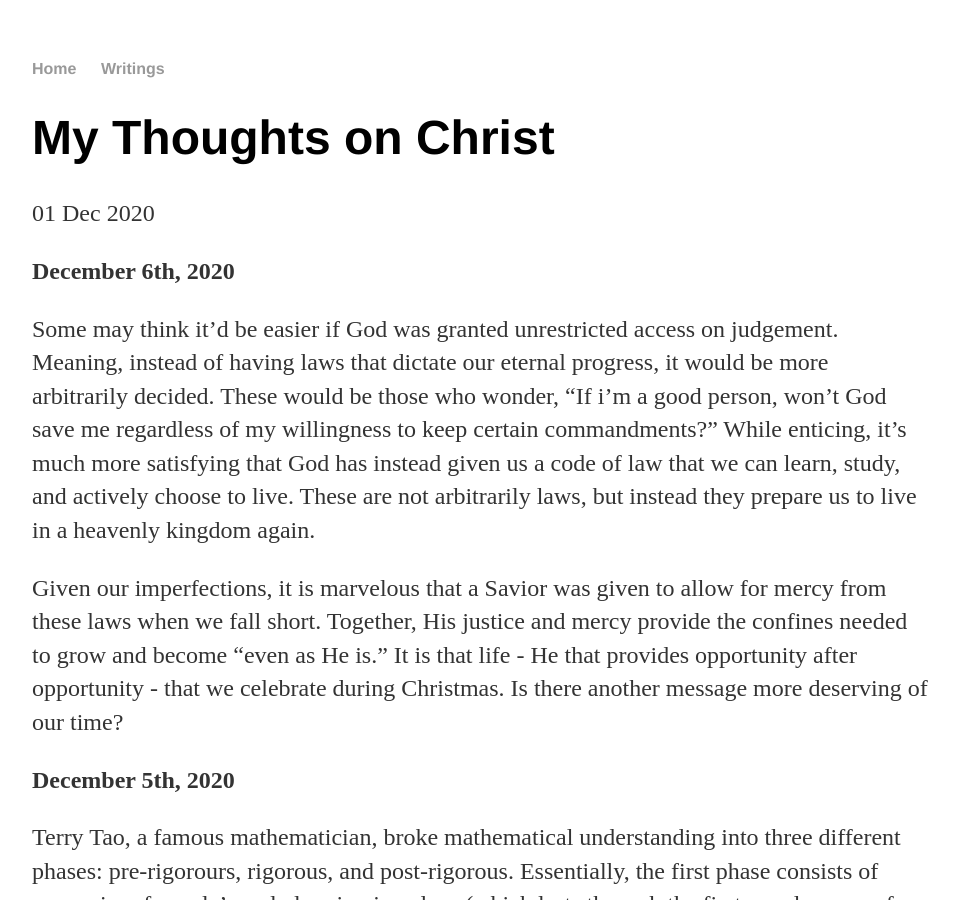
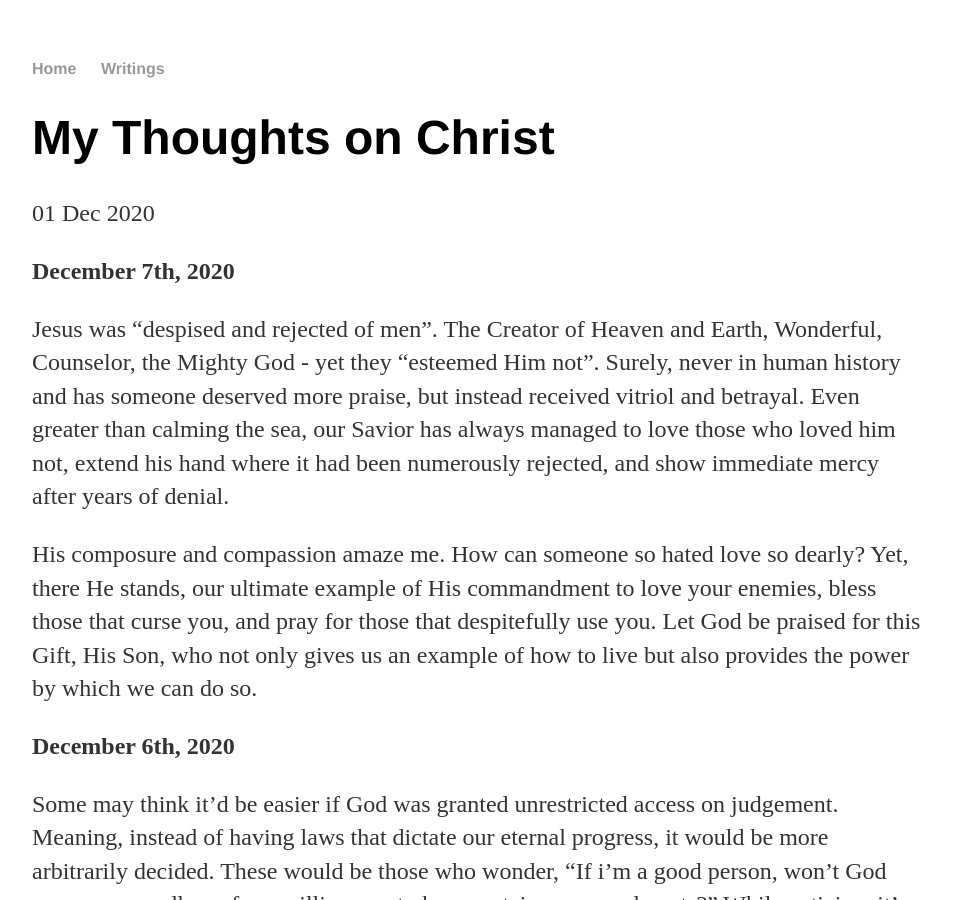
Before and after one commit to huntermaxfield/huntermaxfield.github.io, a Jekyll site: the page built from _posts/2020-12-01-christmas-posts-2020.md, in a window 1280 px wide and 900 px high. Shown: the whole window, without its empty margins (160-1119 px from the left). Built offline with Jekyll 4.4.1, drawn with Linux system fonts in a browser that asks for light colours.

Commit message:
New post for dec 7th

```diff
--- a/_posts/2020-12-01-christmas-posts-2020.md
+++ b/_posts/2020-12-01-christmas-posts-2020.md
@@ -2,6 +2,20 @@
 layout: post
 title: "My Thoughts on Christ"
 ---
+**December 7th, 2020**
+
+Jesus was "despised and rejected of men".  The Creator of Heaven and Earth, Wonderful, Counselor, the Mighty God - yet they
+"esteemed Him not".  Surely, never in human history and has someone deserved more praise, but instead received vitriol
+and betrayal.  Even greater than calming the sea, our Savior has always managed to love those who loved him not, extend
+his hand where it had been numerously rejected, and show immediate mercy after years of denial.
+
+His composure and compassion amaze me.  How can someone so hated love so dearly? Yet, there He stands, our ultimate example
+of His commandment to love your enemies, bless those that curse you, and pray for those that despitefully use you.  Let
+God be praised for this Gift, His Son, who not only gives us an example of how to live but also provides the power by
+which we can do so.
+
+
+
 **December 6th, 2020**
 
 Some may think it'd be easier if God was granted unrestricted access on judgement.  Meaning, instead of having laws that
```
